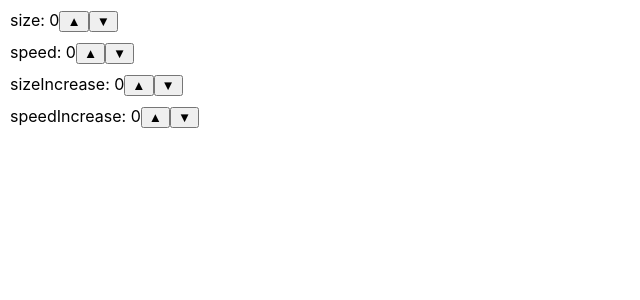
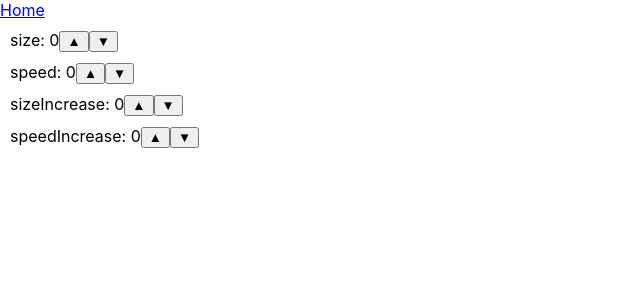
Before and after one commit to Neptade/apiWebServicesProject, a React (Create React App) app in the folder frontend/: page /profile in a window 1280 px wide. Shown: the top 300 px of the page, without its empty margins (0-640 px from the left). Built offline with nearby package versions, Linux system fonts and the light colour scheme; no server answers.

Commit message:
implemented navigation

```diff
--- a/frontend/src/pages/Profile.js
+++ b/frontend/src/pages/Profile.js
@@ -1,4 +1,5 @@
 import React, { useState } from 'react';
+import { Link } from "react-router-dom";
 
 const ValueAdjuster = () => {
   const [values, setValues] = useState({
@@ -24,6 +25,7 @@
 
   return (
     <div>
+      <Link to="/">Home</Link>
       {Object.keys(values).map(key => (
         <div key={key} style={{ margin: '10px' }}>
           <span>{key}: {values[key]}</span>
--- a/frontend/src/pages/Room.js
+++ b/frontend/src/pages/Room.js
@@ -1,4 +1,5 @@
 import React, { useEffect, useState } from "react";
+import { Link } from "react-router-dom";
 import io from "socket.io-client";
 import "./room.css";
 
@@ -87,6 +88,7 @@
 
 	return (
 		<div className="container">
+			<Link to={`/profile`}>Profile</Link>
 			<div className="gameBox" style={{
 				position: "relative",
 				width: ROOM_SIZE,
```
